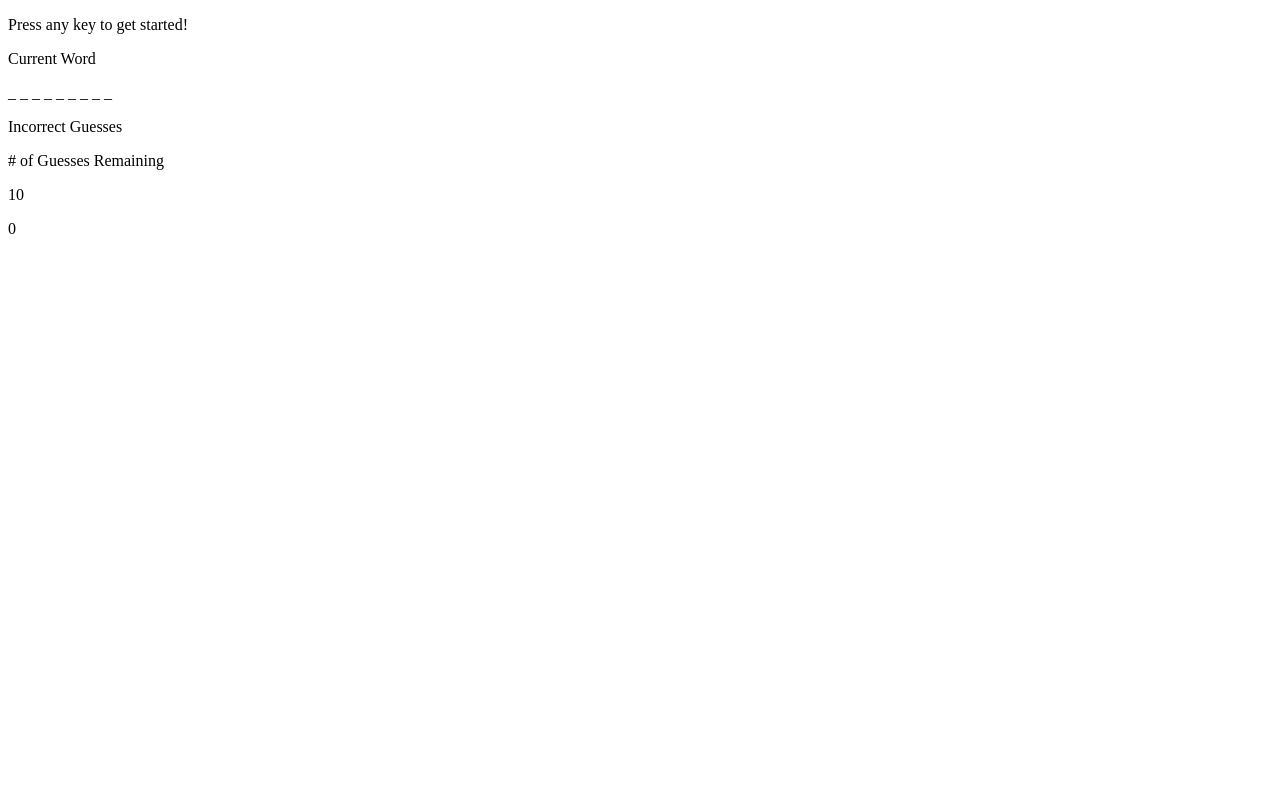
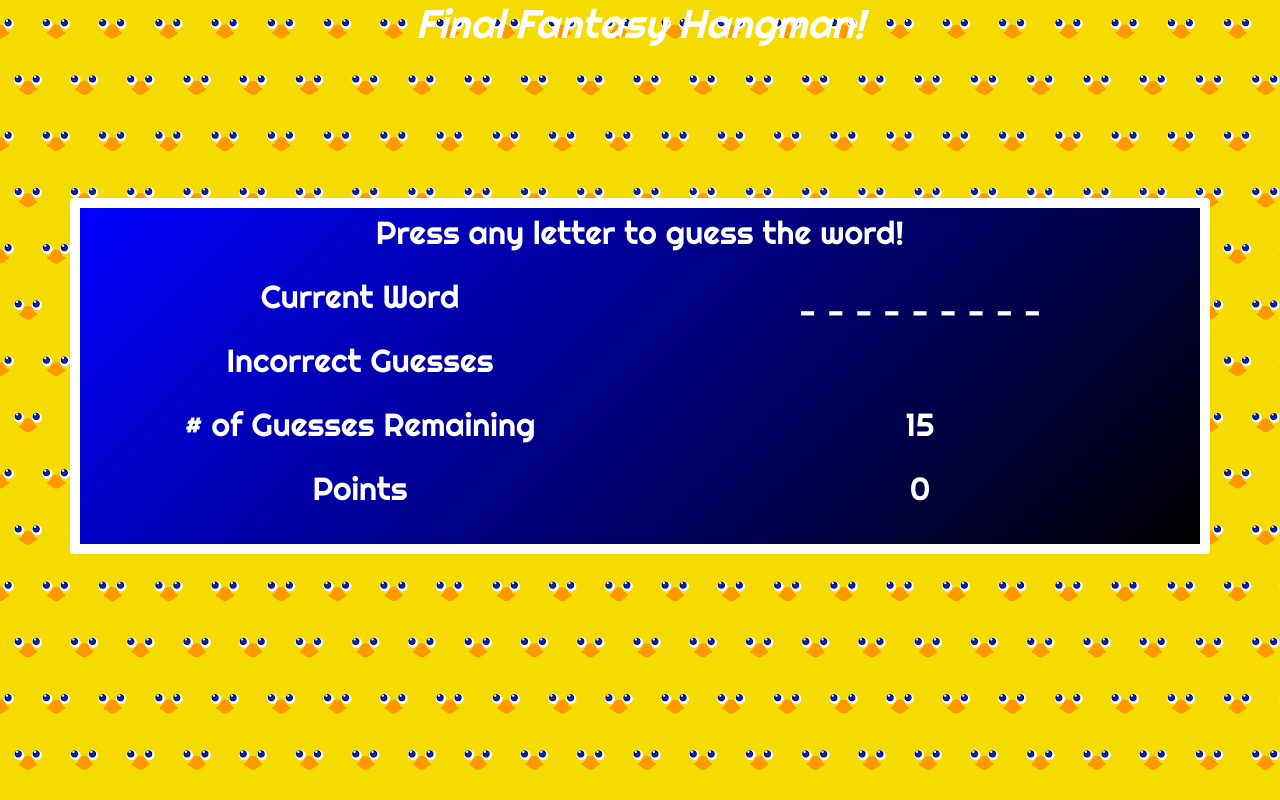
Before and after one commit to RawKitMan/Word-Guess-Game, a plain HTML site: page index.html in a window 1280 px wide. Drawn offline with nearby package versions, Linux system fonts and the light colour scheme.

Commit message:
Finished the game with some minor fixes needed. Added some CSS and Bootstrap

```diff
--- a/assets/css/style.css
+++ b/assets/css/style.css
@@ -0,0 +1,18 @@
+body{
+    background-image: url("../images/chocobo-wallpaper.png");
+    font-family: 'Righteous', cursive;
+    font-size: 2em;
+    color: #ffffff;
+}
+
+.position{
+    margin-top: 150px !important;
+    border: 10px solid, white;
+    background: linear-gradient(135deg, blue, black);
+
+}
+
+h1{
+    font-family: url("../images/finalf.ttf") format("truetype");
+    font-style: italic;
+}
--- a/index.html
+++ b/index.html
@@ -6,23 +6,69 @@
     <meta name="viewport" content="width=device-width, initial-scale=1.0">
     <meta http-equiv="X-UA-Compatible" content="ie=edge">
     <!--<script src="assets/javascript/game.js" type="text/javascript"></script>-->
+    <link rel="stylesheet" href="https://stackpath.bootstrapcdn.com/bootstrap/4.1.3/css/bootstrap.min.css" integrity="sha384-MCw98/SFnGE8fJT3GXwEOngsV7Zt27NXFoaoApmYm81iuXoPkFOJwJ8ERdknLPMO"
+        crossorigin="anonymous">
+    <link href="https://fonts.googleapis.com/css?family=Righteous" rel="stylesheet">
     <link rel="stylesheet" type="text/css" href="assets/css/style.css">
     <title>Document</title>
 </head>
 
 <body>
-    <p id="instructions">Press any key to get started!</p>
+    <div class="container text-center">
+        <h1>Final Fantasy Hangman!</h1>
+    </div>
+
+    <div class="container bg-light position rounded-right rounded-top rounded-bottom rounded-left">
+        <div class="row">
+            <div class="col text-center">
+                <p id="instructions">Press any letter to guess the word!</p>
+            </div>
+        </div>
+
+        <div class="row">
+            <div class="col text-center">
                 <p id="current">Current Word</p>
+            </div>
+            <div class="col text-center">
                 <p id="word-guess"></p>
+            </div>
+        </div>
+
+        <div class="row">
+            <div class="col text-center">
                 <p id="incorrect-header">Incorrect Guesses</p>
+            </div>
+            <div class="col text-center">
                 <p id="incorrect-letters"></p>
+            </div>
+        </div>
+
+        <div class="row">
+            <div class="col text-center">
                 <p id="guess-count-header"># of Guesses Remaining</p>
+            </div>
+            <div class="col text-center">
                 <p id="guess-chance"></p>
+            </div>
+        </div>
+
+        <div class="row">
+            <div class="col text-center">
+                <p id="win-count-header">Points</p>
+            </div>
+            <div class="col text-center">
                 <p id="win-count"></p>
+            </div>
+        </div>
+
         <p id="game-over"></p>
+    </div>
 
 
     <script type="text/javascript">
+
+
+
 
         function blanks(arr) {
             var blank = [];
@@ -35,7 +81,7 @@
 
 
         var wins = 0;
-        var guessCount = 10;
+        var guessCount = 15;
         var incorrectGuess = [];
 
         var instruction = document.getElementById("instructions");
@@ -51,7 +97,8 @@
             1: "KEFKA",
             2: "CLOUD",
             3: "TIDUS",
-            4: "SEYMOUR"
+            4: "SEYMOUR",
+            5: "CHOCOBO"
         }
 
         var nameIndex = 0;
@@ -63,9 +110,13 @@
 
         document.onkeyup = function (event) {
 
-            instruction.textContent = "";
+
             var userGuess = event.key;
             guessUpper = userGuess.toUpperCase();
+
+            if (nameIndex === 0) {
+
+            }
 
 
             if (word.indexOf(guessUpper) === -1) {
```
Also changed, not shown: assets/images/chocobo-wallpaper.png (added), assets/images/chocobo.jpg (added), assets/images/cloud.jpg (added), assets/images/finalf.ttf (added), assets/images/kefka.jpg (added), assets/images/readme.txt (added), assets/images/sephiroth.png (added), assets/images/seymour.jpg (added), assets/images/tidus.jpg (added). Lines whose indentation alone changed are shown as unchanged.
